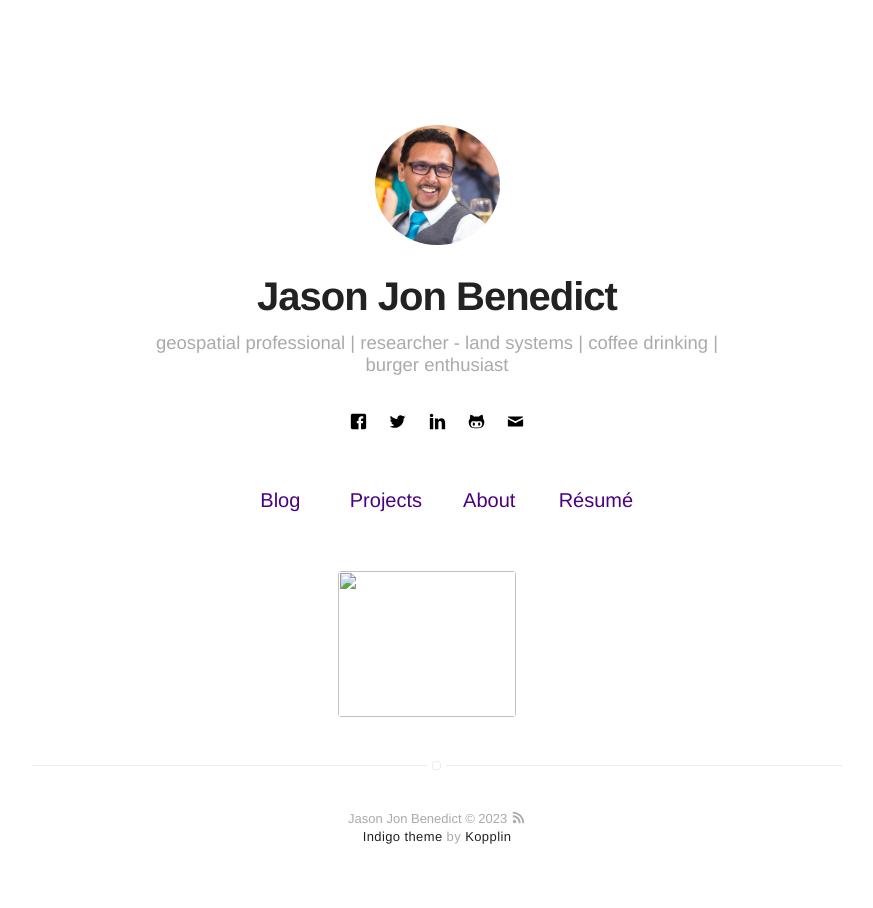
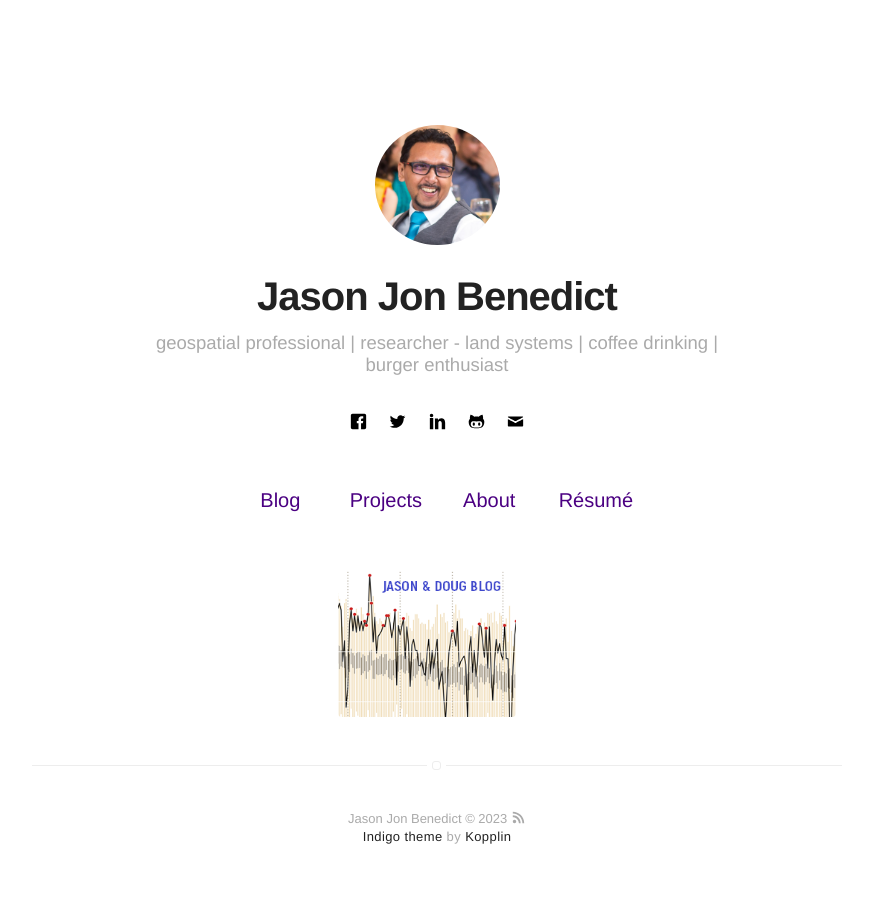
Before and after one commit to jasonjb82/jasonjb82.github.io, a Jekyll site: the page built from index.html, in a window 1280 px wide. Shown: the whole page, without its empty margins (203-1076 px from the left). Built offline with Jekyll 4.4.1, drawn with Linux system fonts in a browser that asks for light colours.

Commit message:
Update highlighted-projects.html

```diff
--- a/_includes/highlighted-projects.html
+++ b/_includes/highlighted-projects.html
@@ -2,7 +2,7 @@
 </br>
 <div>
 	<p align="center">
-		<a href="http://jason-doug-climate.blogspot.com" target="_blank"><img src="jasonjb82.github.io/assets/images/custom/jnd_blog.png" height="146px" width="178px" /></a>
+		<a href="http://jason-doug-climate.blogspot.com" target="_blank"><img src="https://raw.githubusercontent.com/jasonjb82/jasonjb82.github.io/master/assets/images/custom/jnd_blog.png" height="146px" width="178px" /></a>
 		&nbsp;&nbsp;&nbsp;
 	</p>
 
```
